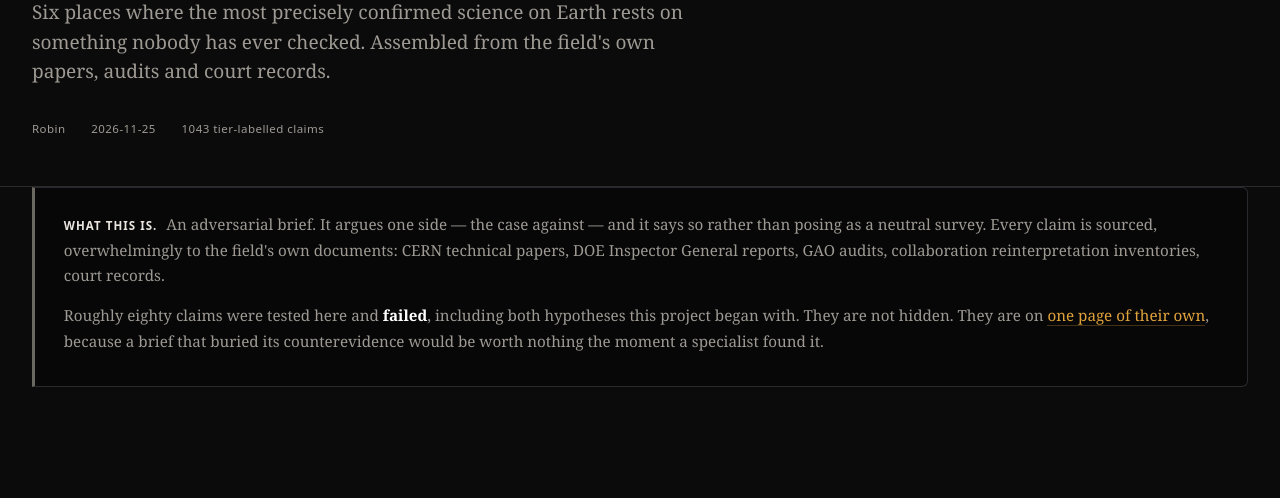
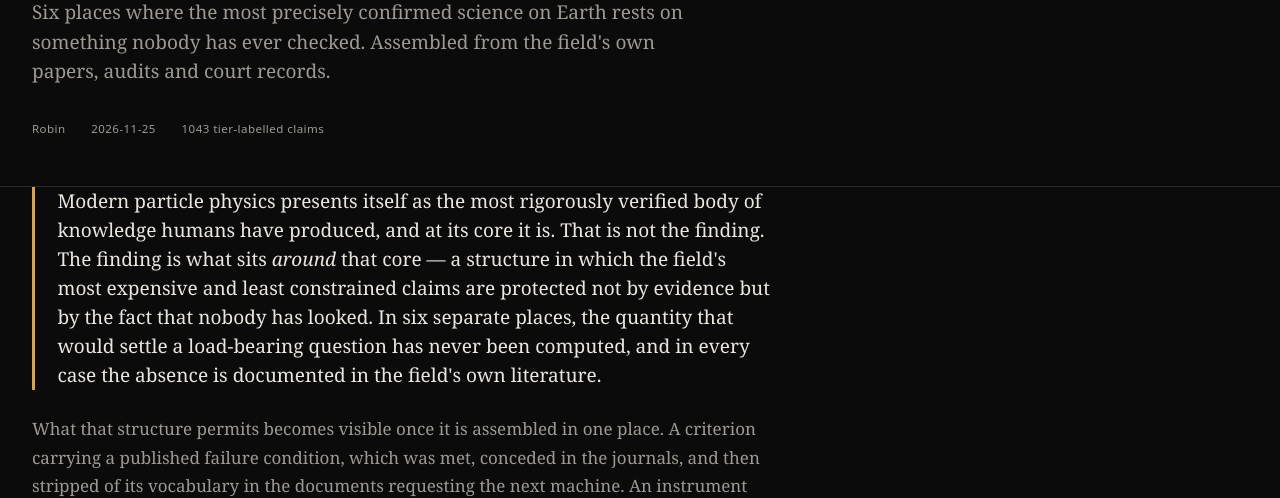
Before and after one commit to rbndchsn/particle_ac, a plain HTML site: page docs/index.html in a window 1280 px wide. Shown: the part 460-958 px from the top of the page. Drawn offline with Linux system fonts and the light colour scheme.

Commit message:
Replace the procedural stance box with a substantive introduction
The opening explained what the document was rather than what it found. Three
paragraphs now carry the stance by stating the case:

- What the finding actually is — not that the core physics is unsound, but
  that the field's most expensive and least constrained claims are protected
  by the absence of anyone checking, in six documented places.
- What that structure permits, assembled: a criterion whose published failure
  condition was met and whose vocabulary then vanished from funding
  documents; an instrument destroying 13,000x its recorded data under a menu
  built from the theories it tests; two "independent" experiments whose
  simulated physics descends from one manual fit; full likelihoods for two
  analyses; an institution naming its own sole-supplier overcharging
  conditions while publishing nothing that would let an outsider test them.
- Why it needs nobody to have lied — aligned incentives and an absent
  checker are more durable than fraud — and where the roughly eighty failed
  claims are kept.

Intro measure matched to body prose.

Co-Authored-By: Claude Opus 5 <noreply@anthropic.com>
Claude-Session: https://claude.ai/code/session_019zCBz9dPkXYpkNoPyovkji

```diff
--- a/docs/assets/style.css
+++ b/docs/assets/style.css
@@ -469,6 +469,16 @@ main.home article > .crux { grid-column: 1 / -1; max-width: none; width: 100%; }
 
 /* ------------------------------------------------ adversarial brief layer */
 
+/* Introduction: the stance, stated substantively. */
+.intro { margin: 0 0 3.5rem; }
+.intro p { color: var(--ink-dim); margin-bottom: 1.2rem; }
+.intro .lede-para {
+  font-size: var(--fs-lg); line-height: 1.52; color: var(--ink);
+  border-left: 3px solid var(--accent); padding-left: 1.4rem; margin-bottom: 1.6rem;
+}
+.intro em { color: var(--ink); font-style: italic; }
+main.home article > .intro { grid-column: 1; max-width: var(--measure); }
+
 /* Declared stance. Not an apology — a statement of form. */
 .stance {
   margin: 0 0 3.5rem; padding: 1.5rem 1.8rem 1.1rem;
--- a/docs/index.html
+++ b/docs/index.html
@@ -29,9 +29,12 @@
     </nav>
   </div>
 </header>
-<div class="hero"><div class="shell"><p class="eyebrow">Research archive · 14 documents</p><h1>Particle Acceleration: The Instrument and Its Blind Spot</h1><p class="standfirst">Six places where the most precisely confirmed science on Earth rests on something nobody has ever checked. Assembled from the field&#x27;s own papers, audits and court records.</p><div class="byline"><span>Robin</span><span>2026-11-25</span><span>1043 tier-labelled claims</span></div></div></div><main class="shell home"><div class="home-grid"><article><div class="stance">
-<p><b>What this is.</b> An adversarial brief. It argues one side — the case against — and it says so rather than posing as a neutral survey. Every claim is sourced, overwhelmingly to the field's own documents: CERN technical papers, DOE Inspector General reports, GAO audits, collaboration reinterpretation inventories, court records.</p>
-<p>Roughly eighty claims were tested here and <strong>failed</strong>, including both hypotheses this project began with. They are not hidden. They are on <a href="00-claims-register.html">one page of their own</a>, because a brief that buried its counterevidence would be worth nothing the moment a specialist found it.</p>
+<div class="hero"><div class="shell"><p class="eyebrow">Research archive · 14 documents</p><h1>Particle Acceleration: The Instrument and Its Blind Spot</h1><p class="standfirst">Six places where the most precisely confirmed science on Earth rests on something nobody has ever checked. Assembled from the field&#x27;s own papers, audits and court records.</p><div class="byline"><span>Robin</span><span>2026-11-25</span><span>1043 tier-labelled claims</span></div></div></div><main class="shell home"><div class="home-grid"><article><div class="intro">
+<p class="lede-para">Modern particle physics presents itself as the most rigorously verified body of knowledge humans have produced, and at its core it is. That is not the finding. The finding is what sits <em>around</em> that core — a structure in which the field's most expensive and least constrained claims are protected not by evidence but by the fact that nobody has looked. In six separate places, the quantity that would settle a load-bearing question has never been computed, and in every case the absence is documented in the field's own literature.</p>
+
+<p>What that structure permits becomes visible once it is assembled in one place. A criterion carrying a published failure condition, which was met, conceded in the journals, and then stripped of its vocabulary in the documents requesting the next machine. An instrument that destroys thirteen thousand times more data than it keeps, in hardware, irreversibly, under a menu built from the theories it exists to test. Two experiments presented as independent confirmation of each other, whose simulated physics descends from a single manual fit. A literature that has released full statistical likelihoods for <em>two</em> analyses, and that contains machine-learning results its own authors state cannot be reproduced outside the collaboration that made them. An institution that names, in its own technical papers, the precise conditions under which a sole supplier could overcharge it — while publishing no audit output, no senior remuneration, no register of interests, and standing immune from the jurisdiction in which a challenge could be heard.</p>
+
+<p>None of this requires that anyone lied. It requires only that incentives aligned and that nobody was positioned to check — a more durable problem than fraud, and a harder one to repair. This is a brief for that case, argued from one side and saying so, assembled almost entirely out of CERN technical papers, Inspector General audits, GAO reports, collaboration reinterpretation inventories and court records. Roughly eighty claims tested here <strong>failed</strong>, including both hypotheses the project began with. They are kept <a href="00-claims-register.html">on the record</a>, because an argument built only from what survived would be worth nothing.</p>
 </div>
 
 <h2 id="six-questions-the-field-cannot-answer">Six questions the field cannot answer<a class="anchor" href="#six-questions-the-field-cannot-answer" aria-label="Link to section">#</a></h2>
--- a/site/assets/style.css
+++ b/site/assets/style.css
@@ -469,6 +469,16 @@ main.home article > .crux { grid-column: 1 / -1; max-width: none; width: 100%; }
 
 /* ------------------------------------------------ adversarial brief layer */
 
+/* Introduction: the stance, stated substantively. */
+.intro { margin: 0 0 3.5rem; }
+.intro p { color: var(--ink-dim); margin-bottom: 1.2rem; }
+.intro .lede-para {
+  font-size: var(--fs-lg); line-height: 1.52; color: var(--ink);
+  border-left: 3px solid var(--accent); padding-left: 1.4rem; margin-bottom: 1.6rem;
+}
+.intro em { color: var(--ink); font-style: italic; }
+main.home article > .intro { grid-column: 1; max-width: var(--measure); }
+
 /* Declared stance. Not an apology — a statement of form. */
 .stance {
   margin: 0 0 3.5rem; padding: 1.5rem 1.8rem 1.1rem;
```
Also changed, not shown: 1 other file.
